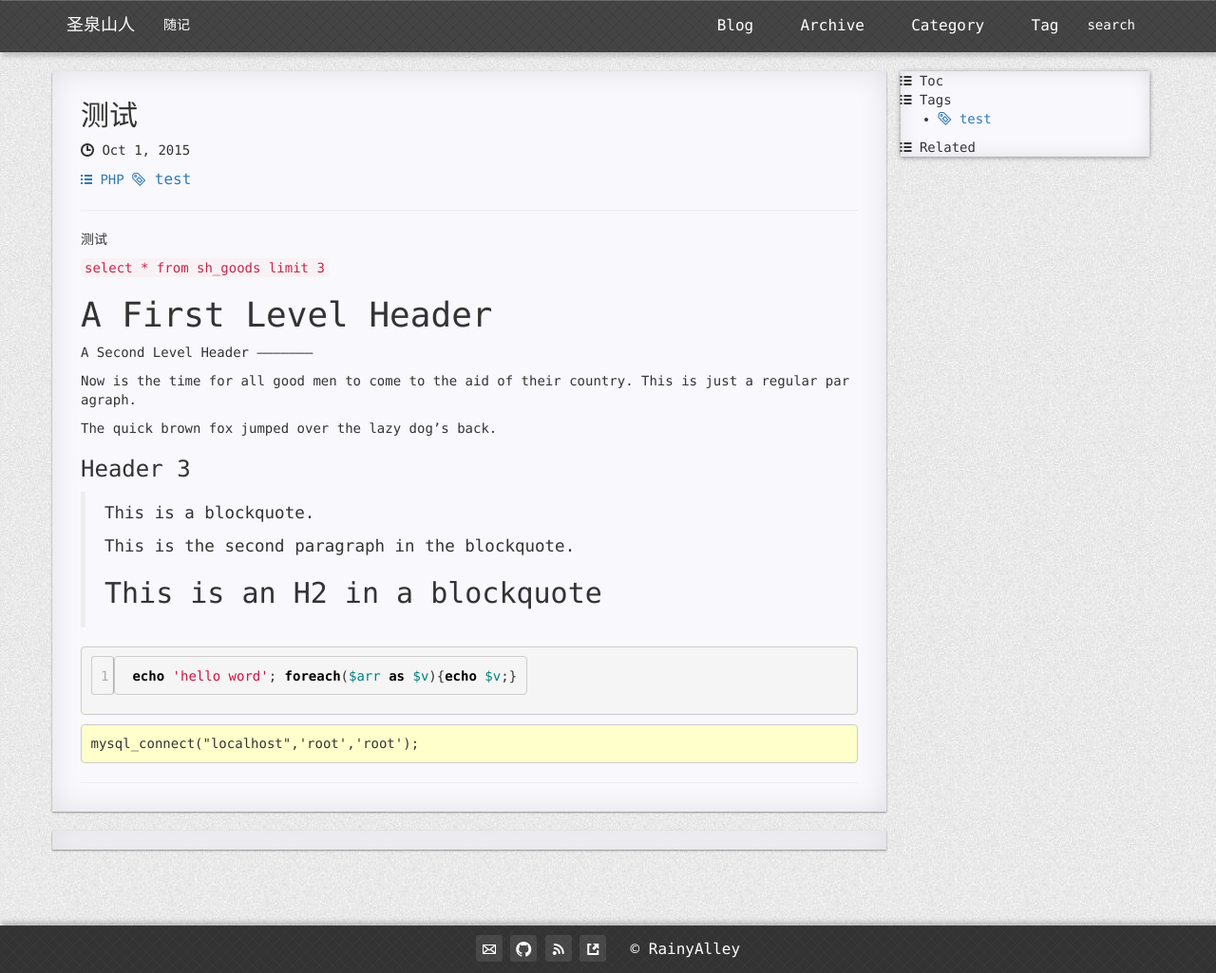
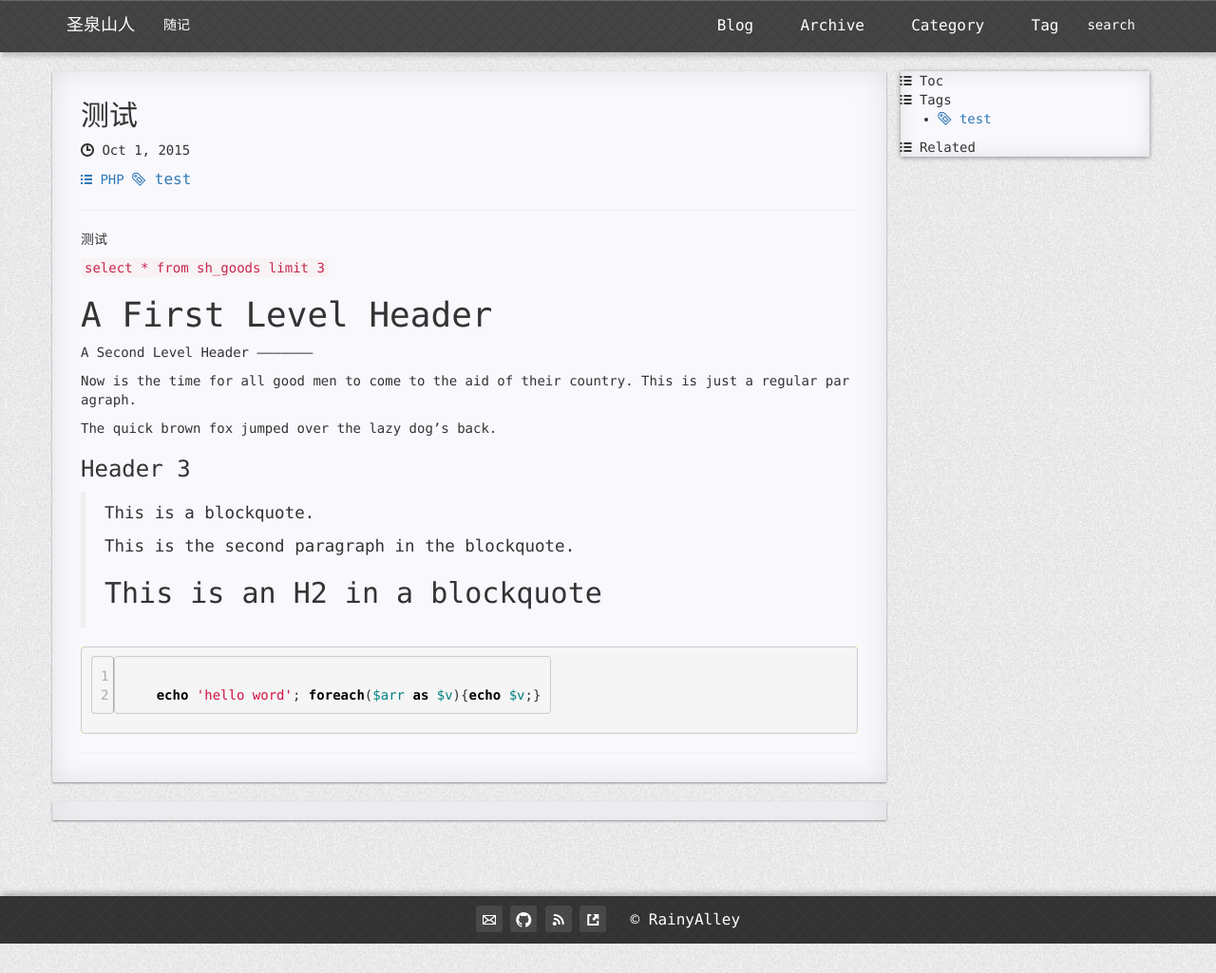
Before and after one commit to myyphp/myyphp-myyphp.github.io, a Jekyll site: the page built from _posts/2015-10-01-first-blog.md, in a window 1280 px wide. Shown: the whole page at 95% size. Built offline with Jekyll 4.4.1, drawn with Linux system fonts in a browser that asks for light colours; nearby versions of some CDN libraries; Markdown is read by kramdown in place of the engine named in the settings; comment, search, counter and statistics services are not loaded.

```diff
--- a/_posts/2015-10-01-first-blog.md
+++ b/_posts/2015-10-01-first-blog.md
@@ -30,9 +30,6 @@ dog's back.
 >
 > ## This is an H2 in a blockquote
 
-    {% highlight php linenos %} echo 'hello word'; foreach($arr as $v){echo $v;}{% endhighlight %}
-
-
-
-
-    mysql_connect("localhost",'root','root');
+{% highlight php linenos %}
+    echo 'hello word'; foreach($arr as $v){echo $v;}
+{% endhighlight %}
```
